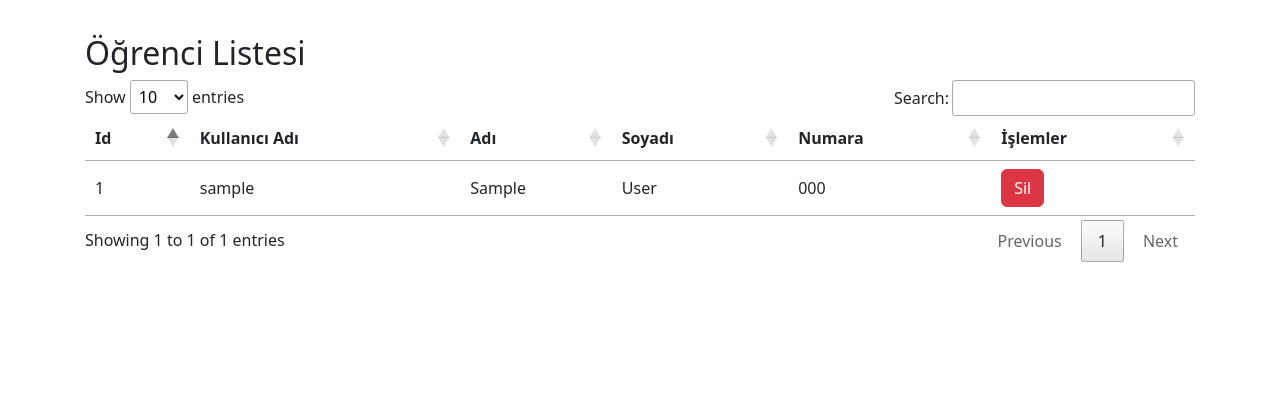
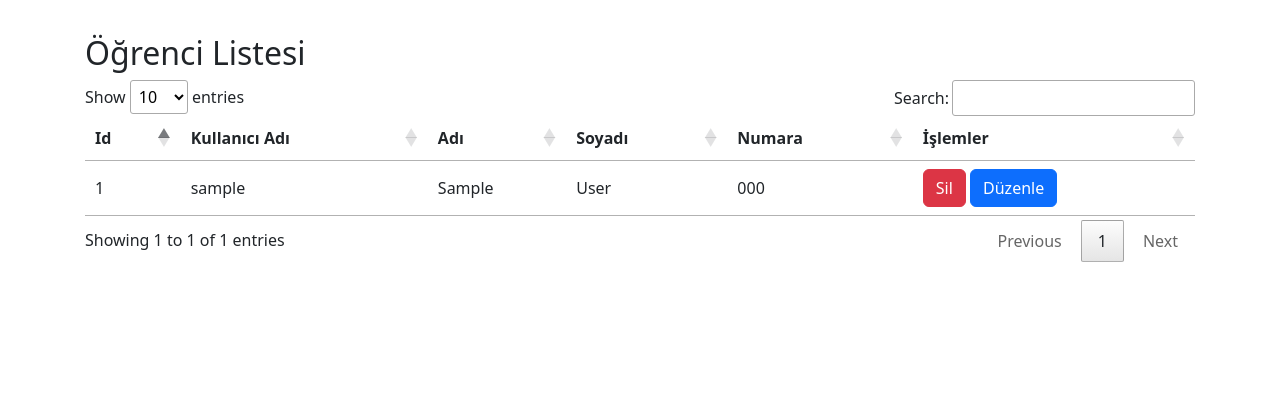
Before and after one commit to sametatabasch/akran_degerlendirme, a Flask app: page /student_list in a window 1280 px wide. Shown: the part 56-462 px from the top of the page. Run offline with Flask 3, Linux system fonts and the light colour scheme; a user stored in the database is signed in; tables that the repository leaves empty hold one stand-in row (values such as "Sample post"); parts of the project's set-up code (start-up, migrations or seed data) failed here and were passed over; some libraries are stand-ins or nearby versions.

Commit message:
Öğrenci listesine düzenle butonu eklendi

```diff
--- a/templates/student_list.html
+++ b/templates/student_list.html
@@ -34,6 +34,7 @@
                         <td>{{ student.student_number }}</td>
                         <td>
                             <button class="btn btn-danger delete-btn" data-student-id="{{ student.id }}">Sil</button>
+                            <a href="{{ url_for('profile',student_id = student.id) }}" class="btn btn-primary edit-btn">Düzenle</a>
                         </td>
                     </tr>
                 {% endfor %}
```
